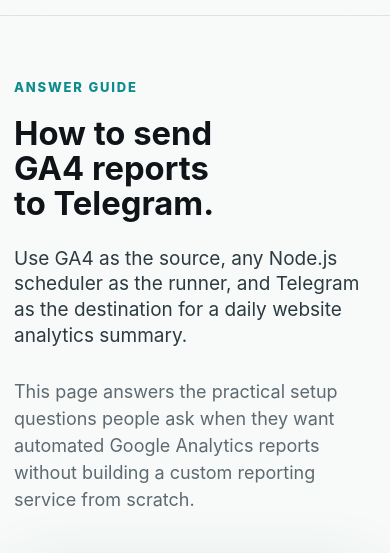
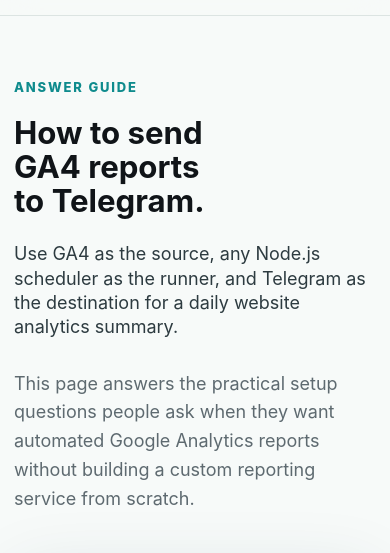
Before and after one commit to pntech20/web-analytics-reporter, a website: page site/answers/index.html in a window 390 px wide. Shown: the part 121-674 px from the top of the page. Drawn offline with Linux system fonts and the light colour scheme.

Commit message:
Tune landing page hero typography

```diff
--- a/site/styles.css
+++ b/site/styles.css
@@ -113,19 +113,19 @@ button:focus-visible {
 
 .hero {
   display: grid;
-  grid-template-columns: minmax(0, 0.95fr) minmax(420px, 1.05fr);
-  gap: 58px;
+  grid-template-columns: minmax(0, 1fr) minmax(360px, 0.95fr);
+  gap: 48px;
   align-items: center;
   min-height: calc(100vh - 76px);
-  padding-top: 64px;
+  padding-top: 56px;
   padding-bottom: 54px;
 }
 
 .guide-hero {
-  grid-template-columns: minmax(0, 0.86fr) minmax(360px, 0.8fr);
-  gap: 48px;
+  grid-template-columns: minmax(0, 0.95fr) minmax(320px, 0.85fr);
+  gap: 42px;
   min-height: auto;
-  padding-top: 78px;
+  padding-top: 68px;
   padding-bottom: 64px;
 }
 
@@ -153,38 +153,42 @@ p {
 }
 
 h1 {
-  max-width: 780px;
+  max-width: 720px;
   margin-bottom: 24px;
-  font-size: clamp(52px, 7vw, 94px);
-  line-height: 0.95;
+  font-size: clamp(42px, 4.2vw, 60px);
+  line-height: 1.06;
   letter-spacing: 0;
-  overflow-wrap: anywhere;
+  overflow-wrap: normal;
+  text-wrap: balance;
 }
 
 .guide-hero h1 {
-  max-width: 700px;
-  font-size: clamp(40px, 4.6vw, 60px);
-  line-height: 1.05;
+  max-width: 620px;
+  font-size: clamp(34px, 3.5vw, 48px);
+  line-height: 1.1;
 }
 
 .lead {
-  max-width: 720px;
+  max-width: 640px;
   margin-bottom: 30px;
   color: #2d3b40;
-  font-size: clamp(22px, 3vw, 34px);
-  line-height: 1.18;
+  font-size: clamp(19px, 1.8vw, 24px);
+  line-height: 1.34;
   letter-spacing: 0;
+  text-wrap: pretty;
 }
 
 .guide-hero .lead {
-  max-width: 680px;
-  font-size: clamp(20px, 2.1vw, 27px);
-  line-height: 1.24;
+  max-width: 620px;
+  font-size: clamp(18px, 1.7vw, 23px);
+  line-height: 1.32;
 }
 
 .hero-copy {
+  max-width: 650px;
   color: var(--muted);
   font-size: 18px;
+  line-height: 1.6;
 }
 
 .actions {
@@ -647,29 +651,29 @@ code {
   }
 
   h1 {
-    font-size: clamp(40px, 11.6vw, 46px);
-    line-height: 1.02;
-    max-width: 12ch;
+    font-size: clamp(34px, 9.5vw, 42px);
+    line-height: 1.08;
+    max-width: 14ch;
   }
 
   .guide-hero h1 {
-    max-width: 10ch;
-    font-size: clamp(32px, 8.4vw, 38px);
-    line-height: 1.08;
+    max-width: 14ch;
+    font-size: clamp(30px, 8vw, 36px);
+    line-height: 1.1;
   }
 
   .lead {
-    font-size: 24px;
+    font-size: 21px;
   }
 
   .guide-hero .lead {
-    max-width: 30ch;
-    font-size: 19px;
+    max-width: 34ch;
+    font-size: 18px;
     line-height: 1.35;
   }
 
   .guide-hero .hero-copy {
-    max-width: 31ch;
+    max-width: 34ch;
   }
 
   .guide-hero {
```
Also changed, not shown: CHANGELOG.md.
